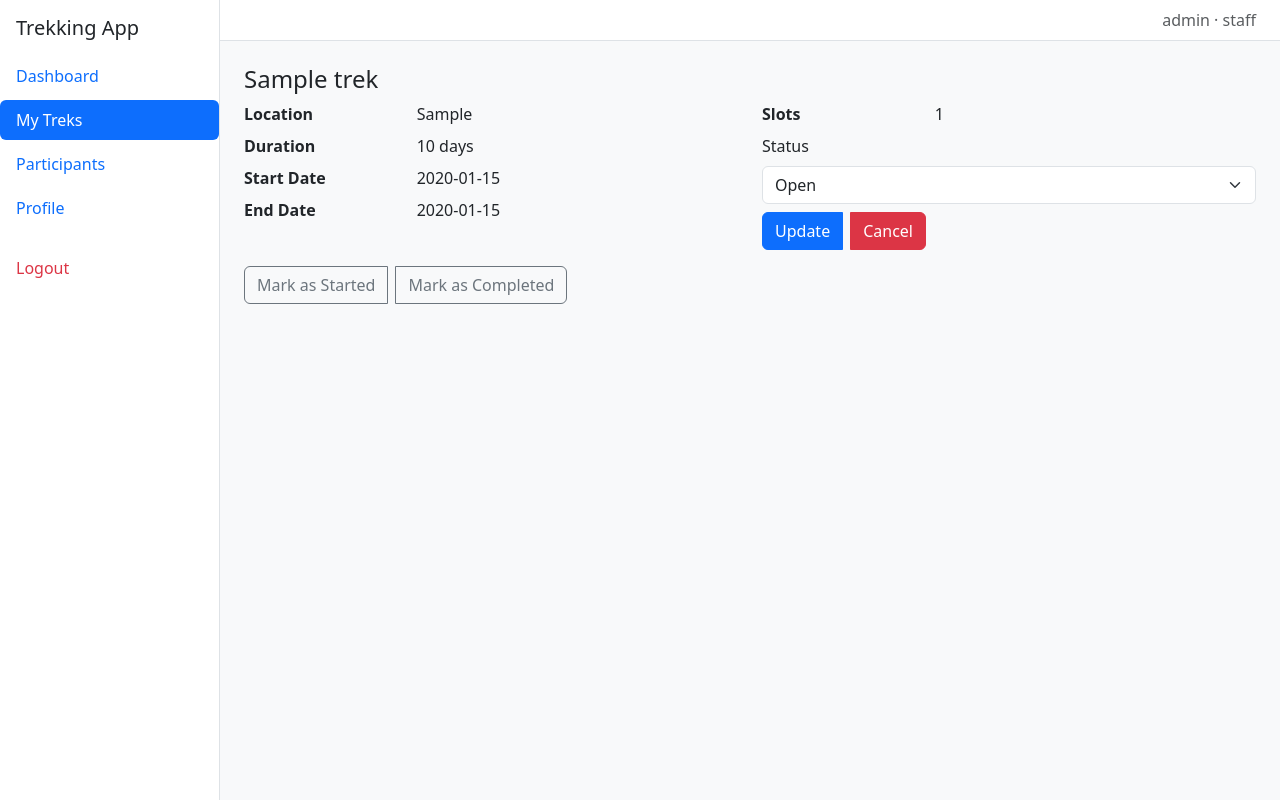
After one commit to 2f3003186/trekking-management-system-mad1, a Flask app: page /staff/trek/1/manage/1 in a window 1280 px wide. The commit adds this page. Run offline with Flask 3, Linux system fonts and the light colour scheme; data comes from the database, SQL or seed files in the repository; tables that the repository leaves empty hold one stand-in row (values such as "Sample post").

Commit message:
MILESTONE-4 Staff dashboard and features Implemented

```diff
--- a/controllers/auth.py
+++ b/controllers/auth.py
@@ -20,7 +20,7 @@ def login():
                     return redirect('/admin/dashboard')
 
                 if user.role == "staff":
-                    staff_member = Staff.query.filter_by(user_id=user.id)
+                    staff_member = Staff.query.filter_by(user_id=user.id).first()
                     return redirect(f'/staff/dashboard/{staff_member.id}')
 
                 if user.role == "user":
@@ -60,6 +60,10 @@ def register():
 
         db.session.add(new_user)
         db.session.commit()
+        if role == "staff":
+            new_staff = Staff(user_id=new_user.id, status="pending")
+            db.session.add(new_staff)
+        db.session.commit()
 
         flash("Registration Successful! You can now Login with your credentials", "success")
         return redirect('/login')
--- a/controllers/staff_controllers.py
+++ b/controllers/staff_controllers.py
@@ -1,7 +1,134 @@
 from flask import render_template, request, flash, redirect
 from model import db, User, Staff, Trek, StaffAssignments, Booking
 from main import app
+from werkzeug.security import generate_password_hash
 
 @app.route('/staff/dashboard/<int:staff_id>', methods=["GET", "POST"])
 def staff_dashboard(staff_id):
-    return render_template("/staff/dashboard.html")
+    staff_member = Staff.query.get(staff_id)
+    if staff_member.status == "accepted":
+        assigned_treks = staff_member.assigned_treks
+        treks = [assignment.trek for assignment in assigned_treks]
+        trek_count = len(treks)
+        open_trek_count = len([trek for trek in treks if trek.status == "open"])
+        user_count = sum(len(trek.bookings) for trek in treks )
+
+        return render_template("/staff/dashboard.html",
+                               current_user_name=f"{staff_member.user.name}",
+                               current_role="staff",
+                               trek_count=trek_count,
+                               open_trek_count=open_trek_count,
+                               user_count=user_count,
+                               treks=treks[:4],
+                               staff_id=staff_member.id)
+    elif staff_member.status == "blacklisted":
+        flash("Request Denied !", "danger")
+        return redirect("/login")
+    elif staff_member.status == "pending":
+        flash("Request Pending !\nContact admin for queries")
+        return redirect("/login")
+
+@app.route('/staff/treks/<int:staff_id>')
+def start_treks(staff_id):
+    sm = Staff.query.get(staff_id)
+    treks = [a.trek for a in sm.assigned_treks]
+    return render_template("/staff/treks.html",
+                           current_user_name=f"{sm.user.name}",
+                           current_role="staff",
+                           treks=treks,
+                           staff_id=staff_id)
+
+@app.route('/staff/trek/<int:staff_id>/manage/<int:trek_id>', methods=["GET", "POST"])
+def manage_trek(staff_id, trek_id):
+    trek = Trek.query.get(trek_id)
+    if request.method == "POST":
+        trek.status = request.form.get("status")
+        db.session.commit()
+        flash("Trek Updated !", "success")
+        return redirect(f"/staff/dashboard/{staff_id}")
+    return render_template("/staff/manage_trek.html",
+                               current_user_name=f"{Staff.query.get(staff_id).user.name}",
+                               current_role="staff",
+                               trek=trek,
+                               staff_id=staff_id)
+
+@app.route('/staff/trek/<int:staff_id>/mark_started/<int:trek_id>')
+def mark_started(trek_id, staff_id):
+    trek = Trek.query.get(trek_id)
+    trek.status = "started"
+    db.session.commit()
+    flash("Trek Updated !", "success")
+    return redirect(f"/staff/dashboard/{staff_id}")
+
+@app.route('/staff/trek/<int:staff_id>/mark_completed/<int:trek_id>')
+def mark_completed(trek_id, staff_id):
+    trek = Trek.query.get(trek_id)
+    trek.status = "completed"
+    db.session.commit()
+    flash("Trek Updated !", "success")
+    return redirect(f"/staff/dashboard/{staff_id}")
+
+@app.route('/staff/users/<int:staff_id>')
+def participants(staff_id):
+    sm = Staff.query.get(staff_id)
+    treks = [a.trek for a in sm.assigned_treks]
+    return render_template("/staff/participants.html",
+                            current_user_name=f"{sm.user.name}",
+                            current_role="staff",
+                            treks=treks,
+                            staff_id=staff_id)
+
+@app.route('/staff/users/<int:staff_id>/cancel/<int:booking_id>')
+def cancel_participant(staff_id, booking_id):
+    booking = Booking.query.get(booking_id)
+    booking.status="cancelled"
+    db.session.commit()
+    flash("Participant List Updated Successfully", "success")
+    return redirect(f"/staff/users/{staff_id}")
+
+@app.route('/staff/users/<int:staff_id>/restore/<int:booking_id>')
+def restore_participant(staff_id, booking_id):
+    booking = Booking.query.get(booking_id)
+    booking.status="booked"
+    db.session.commit()
+    flash("Participant List Updated Successfully", "success")
+    return redirect(f"/staff/users/{staff_id}")
+
+@app.route('/staff/profile/<int:staff_id>')
+def staff_profile(staff_id):
+    user = Staff.query.get(staff_id).user
+
+    return render_template("/staff/profile.html",
+                           current_user_name=f"{user.name}",
+                            current_role="staff",
+                            user=user,
+                            staff_id=staff_id)
+
+@app.route('/staff/profile/<int:staff_id>/update', methods={"GET", "POST"})
+def update_staff_profile(staff_id):
+    user = Staff.query.get(staff_id).user
+    if request.method == "POST":
+        try:
+            name = request.form.get('name')
+            password = request.form.get('password')
+            email = request.form.get('email')
+            ph_num = request.form.get('ph_num')
+
+            user.name = name
+            user.password = generate_password_hash(password) if password else user.password
+            user.email = email
+            user.ph_num = ph_num
+
+            db.session.commit()
+            flash("Updation Successful !", "success")
+            return redirect(f"/staff/profile/{staff_id}")
+
+        except Exception as e:
+            db.session.rollback()
+            flash(f"Could Not Update Profile \n{e}", "error")
+            return redirect(f"/staff/profile/{staff_id}")
+    return render_template("/staff/update_profile.html",
+                           current_user_name=f"{user.name}",
+                            current_role="staff",
+                            user=user,
+                            staff_id=staff_id)
--- a/main.py
+++ b/main.py
@@ -1,7 +1,7 @@
 from model import db, User
 import os
 from flask import Flask
-from werkzeug.security import generate_password_hash, check_password_hash
+from werkzeug.security import generate_password_hash
 
 cur_dir = os.path.dirname(__file__)
 
@@ -34,7 +34,7 @@ def create_admin():
         db.session.commit()
 
 app = create_app()
-from controllers.auth import *
+from controllers import *
 
 if __name__ == "__main__":
     app.run(debug=True, host="0.0.0.0", port=8080)
--- a/model.py
+++ b/model.py
@@ -22,7 +22,8 @@ class Staff(db.Model):
     user_id = db.Column(db.Integer, db.ForeignKey("user.id"), nullable=False)
     status = db.Column(db.String, nullable=False, default="Pending")
 
-    assigned_trek = db.relationship("StaffAssignments", back_populates="staff")
+    user = db.relationship("User")
+    assigned_treks = db.relationship("StaffAssignments", back_populates="staff")
 
 class StaffAssignments(db.Model):
     __tablename__ = "staff_assignments"
@@ -30,7 +31,7 @@ class StaffAssignments(db.Model):
     staff_id = db.Column(db.Integer, db.ForeignKey("staff.id"), nullable=False)
     trek_id = db.Column(db.Integer, db.ForeignKey("trek.id"), nullable=False)
 
-    staff = db.relationship("Staff", back_populates="assigned_trek")
+    staff = db.relationship("Staff", back_populates="assigned_treks")
     trek = db.relationship("Trek", back_populates="assigned_staff")
 
 class Trek(db.Model):
--- a/templates/admin/create_trek.html
+++ b/templates/admin/create_trek.html
@@ -50,7 +50,7 @@
             <select class="form-select" name="staff" id="staff" multiple size="4">
                 <option value="" disabled selected>Assign Staff</option>
                 {% for staff_member in staff %}
-                <option value="{{staff_member.id}}">{{staff_member.name}}</option>
+                <option value="{{staff_member.id}}">{{staff_member.user.name}}</option>
                 {% endfor %}
             </select>
         </div>
--- a/templates/admin/dashboard.html
+++ b/templates/admin/dashboard.html
@@ -60,4 +60,7 @@
         {% endfor %}
     </tbody>
 </table>
+<div class="d-flex justify-content-end align-items-center mt-4">
+    <a class="btn btn-primary" href="/admin/bookings">Go to Bookings</a>
+</div>
 {% endblock %}
--- a/templates/admin/update_trek.html
+++ b/templates/admin/update_trek.html
@@ -30,7 +30,7 @@
         </div>
         <div class="mb-3">
             <label for="status" class="form-label">Status </label>
-            <select class="form-select" type="text" name="status" id="status" required>
+            <select class="form-select" name="status" id="status" required>
                 <option value="open" {% if trek.status == "open" %} selected {% endif %}>Open</option>
                 <option value="closed" {% if trek.status == "closed" %} selected {% endif %}>Closed</option>
             </select>
@@ -46,9 +46,8 @@
         <div class="mb-3">
             <label for="staff" class="form-label">Staff </label>
             <select class="form-select" name="staff" id="staff" multiple size="4">
-                <option value="" disabled selected>Assign Staff</option>
                 {% for staff_member in staff %}
-                <option value="{{staff_member.id}}" {% if staff_member.id in assigned_staff_id  %} selected {% endif %}>{{staff_member.name}}</option>
+                <option value="{{staff_member.id}}" {% if staff_member.id in assigned_staff_id  %} selected {% endif %}>{{staff_member.user.name}}</option>
                 {% endfor %}
             </select>
         </div>
--- a/templates/base.html
+++ b/templates/base.html
@@ -15,7 +15,7 @@
                     {% block sidebar%}
                     {% endblock %}
                 <li class="nav-item mt-3">
-                    <a class="nav-link text-danger" href="/login.html">Logout</a>
+                    <a class="nav-link text-danger" href="/login">Logout</a>
                 </li>
                 </ul>
             </div>
--- /dev/null
+++ b/templates/staff/manage_trek.html
@@ -0,0 +1,42 @@
+{% extends "/staff/treks.html" %}
+{% block title %}Manage Trek{% endblock %}
+
+{% block content %}
+<h4>{{ trek.name }}</h4>
+<div class="row mb-2">
+    <div class="col-md-6">
+        <dl class="row mb-0">
+            <dt class="col-sm-4">Location</dt>
+            <dd class="col-sm-8">{{ trek.location }}</dd>
+            <dt class="col-sm-4">Duration</dt>
+            <dd class="col-sm-8">{{ trek.duration }} days</dd>
+            <dt class="col-sm-4">Start Date</dt>
+            <dd class="col-sm-8">{{ trek.start_date }}</dd>
+            <dt class="col-sm-4">End Date</dt>
+            <dd class="col-sm-8">{{ trek.end_date }}</dd>
+        </dl>
+    </div>
+    <div class="col-md-6">
+        <dl class="row mb-0">
+            <dt class="col-sm-4">Slots</dt>
+            <dd class="col-sm-8">{{ trek.available_slots }}</dd>
+        </dl>
+        <form class="form" method="POST">
+            <label for="status" class="form-label">Status </label>
+            <select class="form-select" name="status" id="status" required>
+                <option value="open" {% if trek.status == "open" %} selected {% endif %}>Open</option>
+                <option value="closed" {% if trek.status == "closed" %} selected {% endif %}>Closed</option>
+            </select>
+            <div class="btn-group mt-2 gap-2">
+            <button type="submit" class="btn btn-primary">Update</button>
+            <a href="/staff/dashboard/{{staff_id}}" class="btn btn-danger">Cancel</a>
+        </div>
+        </form>
+
+    </div>
+</div>
+<div class="btn-group mt-2 gap-2">
+    <a class="btn btn-outline-secondary" href="/staff/trek/{{ staff_id }}/mark_started/{{trek.id}}">Mark as Started</a>
+    <a class="btn btn-outline-secondary" href="/staff/trek/{{ staff_id }}/mark_completed/{{trek.id}}">Mark as Completed</a>
+</div>
+{% endblock %}
--- /dev/null
+++ b/templates/staff/treks.html
@@ -0,0 +1,38 @@
+{% extends "base.html" %}
+{% block title %}My Treks{% endblock %}
+
+{% block sidebar %}
+<li class="nav-item"><a class="nav-link" href="/staff/dashboard">Dashboard</a></li>
+<li class="nav-item"><a class="nav-link active" href="/staff/treks/{{ staff_id }}">My Treks</a></li>
+<li class="nav-item"><a class="nav-link" href="/staff/users/{{ staff_id }}">Participants</a></li>
+<li class="nav-item"><a class="nav-link" href="/staff/profile/{{ staff_id }}">Profile</a></li>
+{% endblock %}
+
+{% block content %}
+<table class="table bg-white align-middle">
+    <thead>
+        <th>S.No</th>
+        <th>Trek Name</th>
+        <th>Location</th>
+        <th>Difficulty</th>
+        <th>Slots</th>
+        <th>Status</th>
+        <th>Action</th>
+    </thead>
+    <tbody>
+        {% for trek in treks %}
+        <tr>
+            <td>{{ loop.index }}</td>
+            <td>{{ trek.name }}</td>
+            <td>{{ trek.location }}</td>
+            <td>{{ trek.difficulty }}</td>
+            <td>{{ trek.available_slots }}</td>
+            <td>{{ trek.status }}</td>
+            <td>
+                <a class="btn btn-primary rounded-pill" href="/staff/trek/{{staff_id}}/manage/{{ trek.id }}">Manage</a>
+            </td>
+        </tr>
+        {% endfor %}
+    </tbody>
+</table>
+{% endblock %}
--- a/templates/user/dashboard.html
+++ b/templates/user/dashboard.html
@@ -0,0 +1,3 @@
+{% extends "base.html" %}
+
+{% block title %}My Dashboard{% endblock %}
```
Also changed, not shown: controllers/admin_controllers.py (+22 -4 lines), templates/admin/manage_staff.html (+4 -4 lines), templates/staff/dashboard.html (+55 -7 lines), templates/staff/participants.html (added, +73 -0 lines), templates/staff/profile.html (added, +30 -0 lines), templates/staff/update_profile.html (added, +30 -0 lines).
